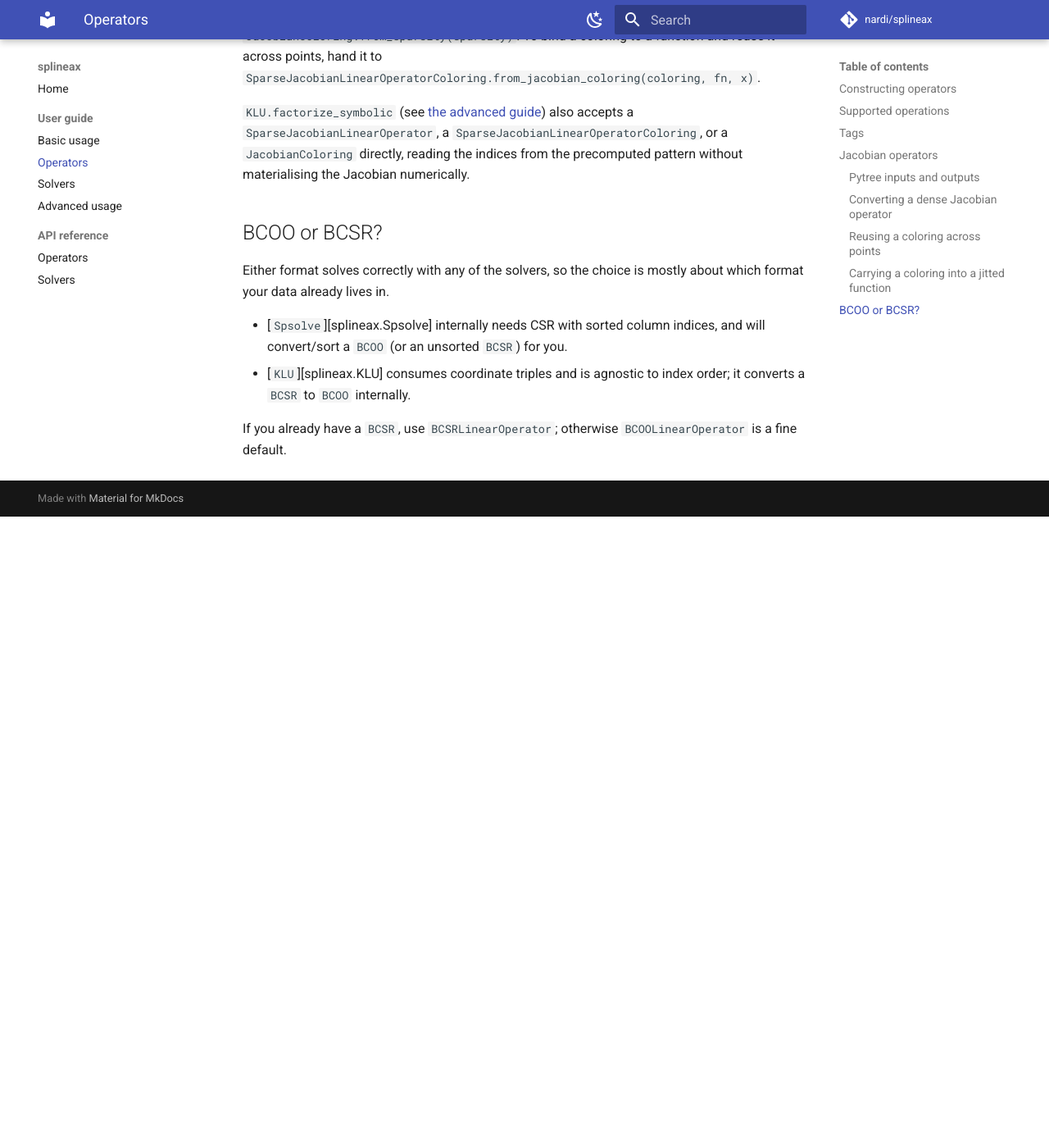
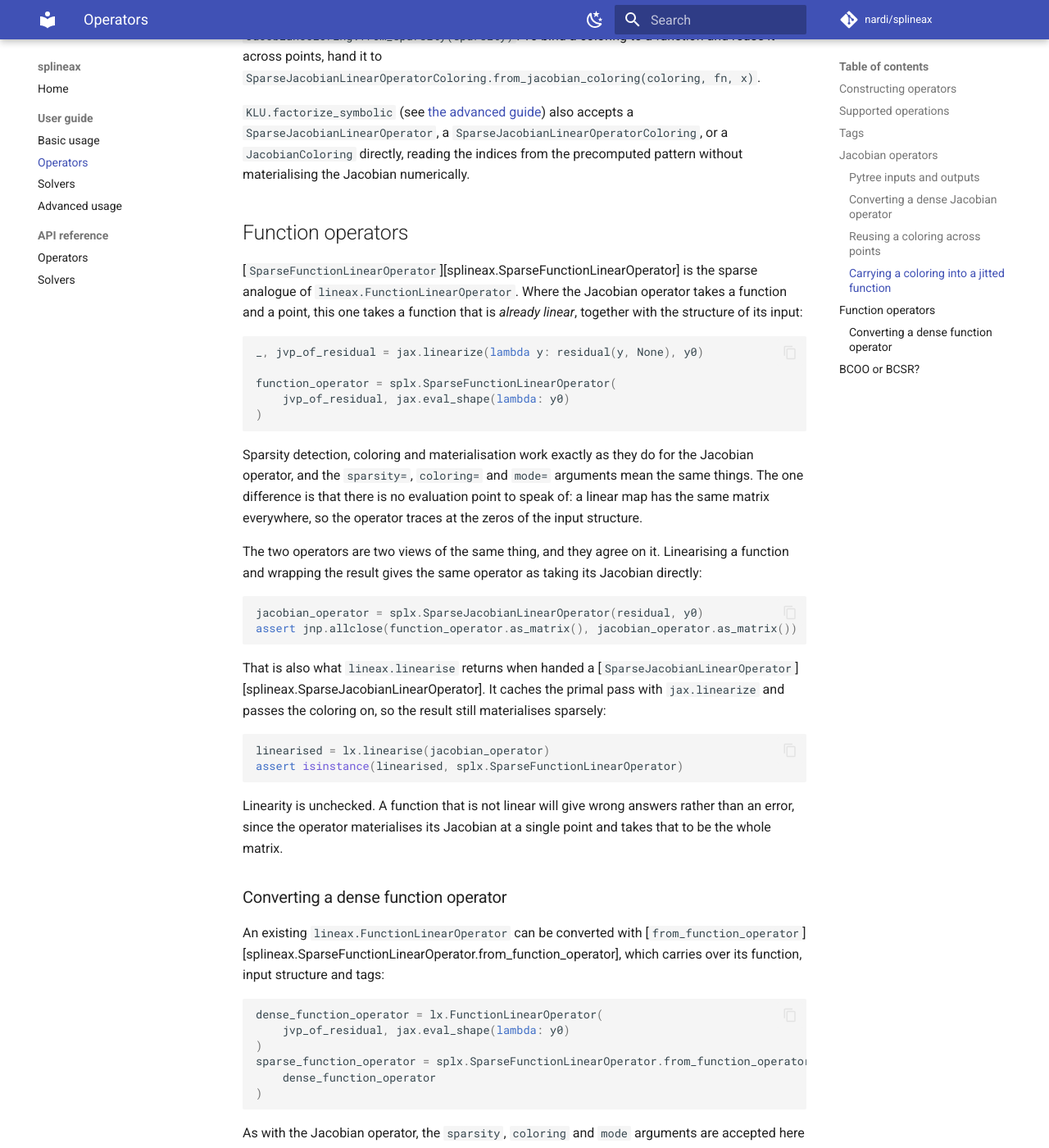
Before and after one commit to nardi/splineax, an MkDocs documentation site: the page built from docs/guide/operators.md, in a window 1280 px wide and 1400 px high, scrolled down 4670 px. Shown: the whole window at 82% size. Built offline with MkDocs 1.6.1 and Material for MkDocs 9.7.7, drawn with Linux system fonts in a browser that asks for light colours; comment, search, counter and statistics services are not loaded; before the commit the page ends 5300 px from its top, so only the background shows below that; some of the changed text lies outside the part shown.

Commit message:
docs: Document the sparse function linear operator
Adds a function operators section to the operator guide, showing the
construction, the equivalence with the Jacobian operator, what linearise
now returns, and the conversion from a dense lineax operator. The
factorize_symbolic accepted-type lists and the overviews gain the new
operator as well.

````diff
--- a/docs/guide/operators.md
+++ b/docs/guide/operators.md
@@ -217,6 +217,69 @@ it across points, hand it to
 `JacobianColoring` directly, reading the indices from the precomputed pattern without
 materialising the Jacobian numerically.
 
+## Function operators
+
+[`SparseFunctionLinearOperator`][splineax.SparseFunctionLinearOperator] is the sparse
+analogue of `lineax.FunctionLinearOperator`. Where the Jacobian operator takes a
+function and a point, this one takes a function that is *already linear*, together with
+the structure of its input:
+
+```{.python continuation}
+_, jvp_of_residual = jax.linearize(lambda y: residual(y, None), y0)
+
+function_operator = splx.SparseFunctionLinearOperator(
+    jvp_of_residual, jax.eval_shape(lambda: y0)
+)
+```
+
+Sparsity detection, coloring and materialisation work exactly as they do for the
+Jacobian operator, and the `sparsity=`, `coloring=` and `mode=` arguments mean the same
+things. The one difference is that there is no evaluation point to speak of: a linear
+map has the same matrix everywhere, so the operator traces at the zeros of the input
+structure.
+
+The two operators are two views of the same thing, and they agree on it. Linearising a
+function and wrapping the result gives the same operator as taking its Jacobian
+directly:
+
+```{.python continuation}
+jacobian_operator = splx.SparseJacobianLinearOperator(residual, y0)
+assert jnp.allclose(function_operator.as_matrix(), jacobian_operator.as_matrix())
+```
+
+That is also what `lineax.linearise` returns when handed a
+[`SparseJacobianLinearOperator`][splineax.SparseJacobianLinearOperator]. It caches the
+primal pass with `jax.linearize` and passes the coloring on, so the result still
+materialises sparsely:
+
+```{.python continuation}
+linearised = lx.linearise(jacobian_operator)
+assert isinstance(linearised, splx.SparseFunctionLinearOperator)
+```
+
+Linearity is unchecked. A function that is not linear will give wrong answers rather
+than an error, since the operator materialises its Jacobian at a single point and takes
+that to be the whole matrix.
+
+### Converting a dense function operator
+
+An existing `lineax.FunctionLinearOperator` can be converted with
+[`from_function_operator`][splineax.SparseFunctionLinearOperator.from_function_operator],
+which carries over its function, input structure and tags:
+
+```{.python continuation}
+dense_function_operator = lx.FunctionLinearOperator(
+    jvp_of_residual, jax.eval_shape(lambda: y0)
+)
+sparse_function_operator = splx.SparseFunctionLinearOperator.from_function_operator(
+    dense_function_operator
+)
+```
+
+As with the Jacobian operator, the `sparsity`, `coloring` and `mode` arguments are
+accepted here too, and a symbolic scope will do this conversion itself when a dense
+`lineax.FunctionLinearOperator` reaches its `init`.
+
 ## BCOO or BCSR?
 
 Either format solves correctly with any of the solvers, so the choice is mostly about which
````
Also changed, not shown: README.md (+2 -1 lines), docs/api/operators.md (+4 -0 lines), docs/guide/advanced.md (+9 -9 lines), docs/index.md (+2 -0 lines).
